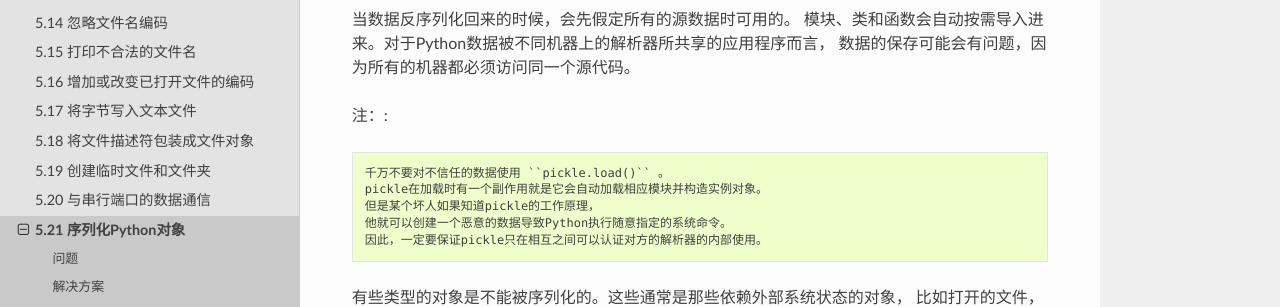
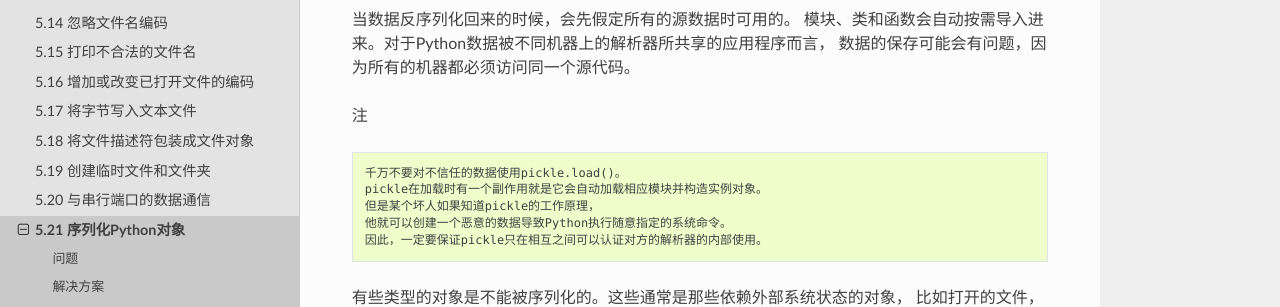
Before and after one commit to yidao620c/python3-cookbook, a Sphinx documentation site: the page built from source/c05/p21_serializing_python_objects.rst, in a window 1280 px wide and 900 px high, scrolled down 1586 px. Shown: the part 152-459 px from the top of the window. Built offline with Sphinx 7.4.7 and the Read the Docs theme 2.0.0, drawn with Linux system fonts in a browser that asks for light colours.

Commit message:
5.21小节完成，第五章完成！

```diff
--- a/source/c05/p21_serializing_python_objects.rst
+++ b/source/c05/p21_serializing_python_objects.rst
@@ -85,9 +85,9 @@
 模块、类和函数会自动按需导入进来。对于Python数据被不同机器上的解析器所共享的应用程序而言，
 数据的保存可能会有问题，因为所有的机器都必须访问同一个源代码。
 
-注：::
+注 ::
 
-    千万不要对不信任的数据使用 ``pickle.load()`` 。
+    千万不要对不信任的数据使用pickle.load()。
     pickle在加载时有一个副作用就是它会自动加载相应模块并构造实例对象。
     但是某个坏人如果知道pickle的工作原理，
     他就可以创建一个恶意的数据导致Python执行随意指定的系统命令。
```
